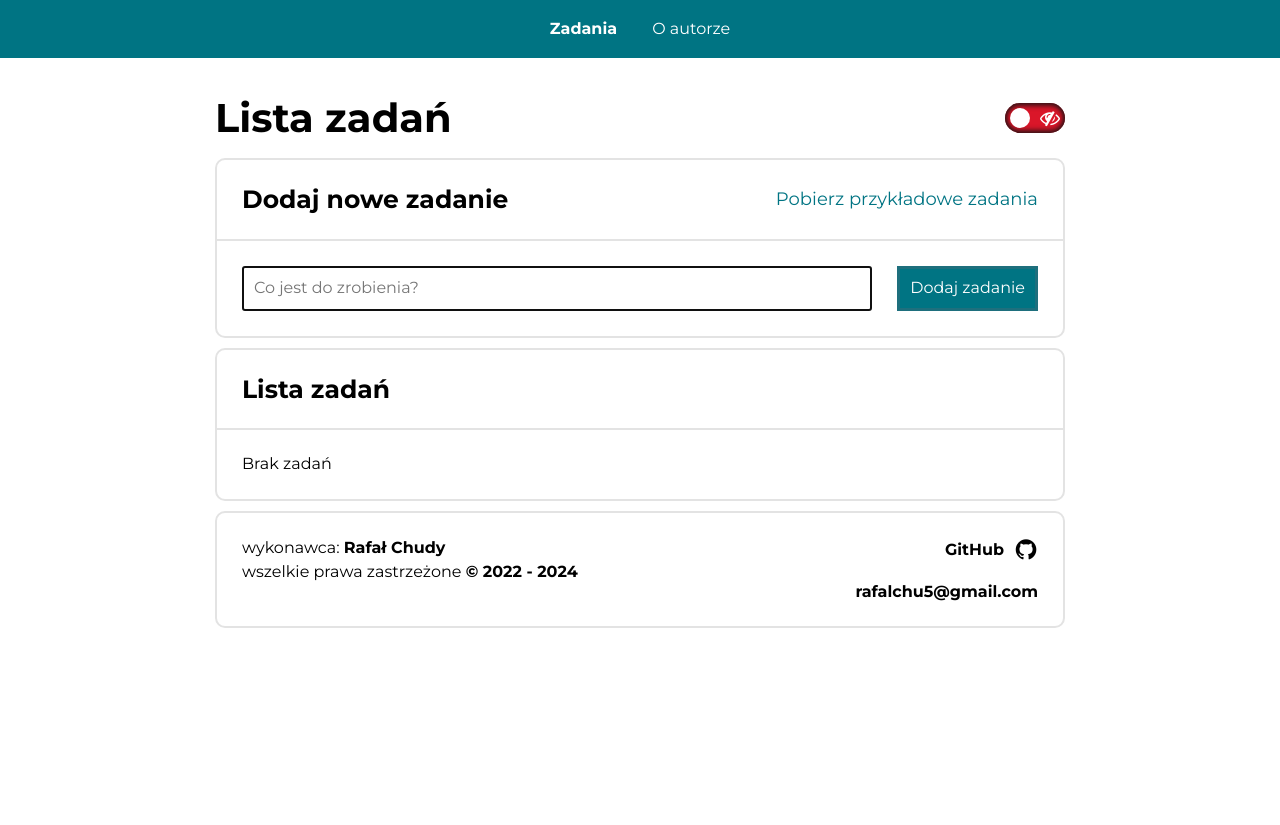
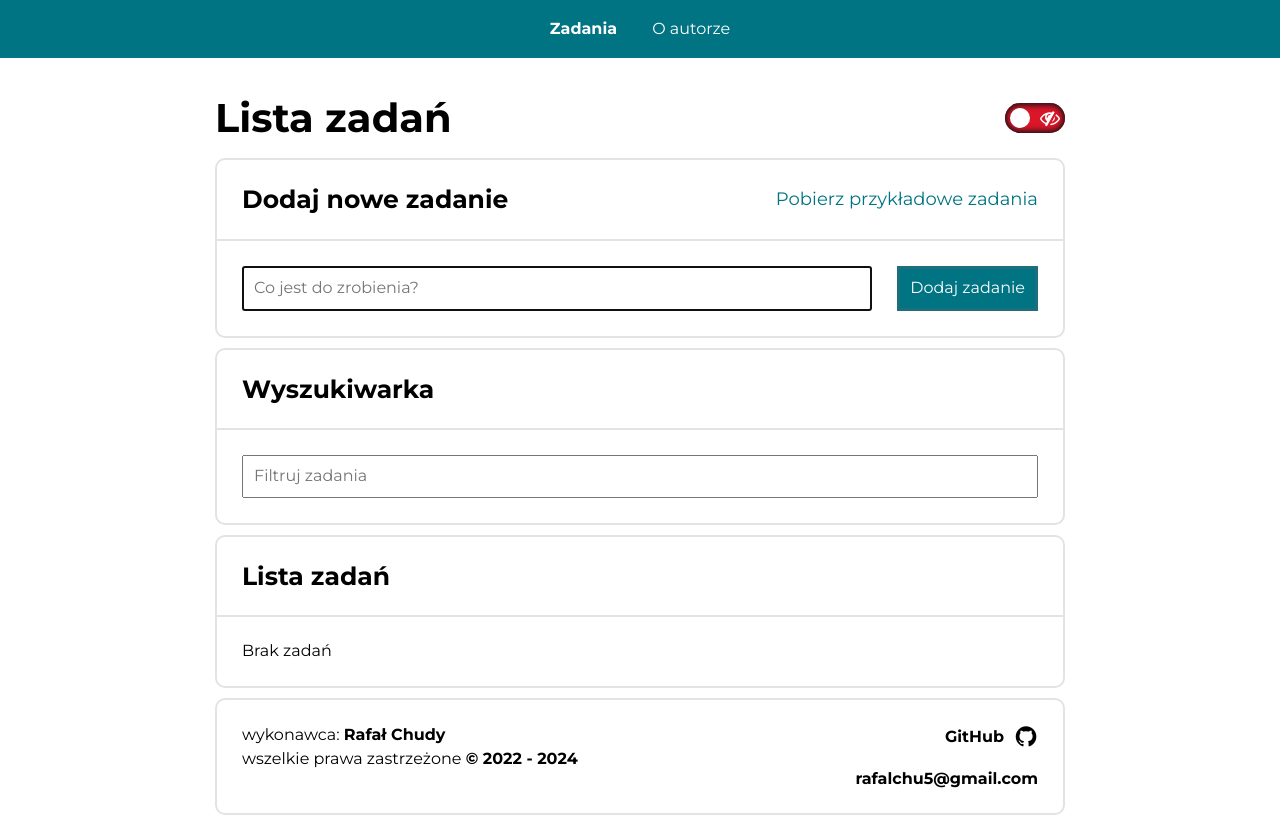
Before and after one commit to Rafal-1999/To-Do-List-React, a React (Create React App) app: page /zadania#/zadania in a window 1280 px wide. Before the commit the page ends 800 px from the top, so only its background shows below. Built offline with nearby package versions, Linux system fonts and the light colour scheme.

Commit message:
Tasks search engine created

```diff
--- a/package.json
+++ b/package.json
@@ -1,6 +1,6 @@
 {
   "name": "to-do-list-react",
-  "version": "4.52.7",
+  "version": "4.52.8",
   "private": true,
   "homepage": "https://rafal-1999.github.io/To-Do-List-React/",
   "dependencies": {
--- a/src/features/tasks/Form/index.js
+++ b/src/features/tasks/Form/index.js
@@ -4,6 +4,7 @@ import { nanoid } from "@reduxjs/toolkit";
 import { useFocusElement } from "../../../hooks/useFocusElement";
 import { selectTasks, addTask } from "../tasksSlice";
 import { FormArea, FormInput, FormButton } from "./styled";
+import { HiddenFormLabel } from "../styled";
 
 const Form = () => {
     const [taskContent, setTaskContent] = useState("");
@@ -38,7 +39,9 @@ const Form = () => {
 
     return (
         <FormArea onSubmit={onFormSubmit}>
+            <HiddenFormLabel htmlFor="tasks">Dodaj nowe zadanie</HiddenFormLabel>
             <FormInput
+                id="tasks"
                 type="text"
                 placeholder="Co jest do zrobienia?"
                 autoFocus
--- a/src/features/tasks/Tasks.js
+++ b/src/features/tasks/Tasks.js
@@ -5,6 +5,7 @@ import Form from "./Form";
 import Buttons from "./Buttons";
 import TasksList from "./TasksList";
 import { Box, Button } from "../../components/styled";
+import { HiddenFormLabel, SearchEngine } from "./styled";
 import { fetchExampleTasks } from "./tasksSlice";
 import "../../fontello/css/fontello.css";
 
@@ -28,6 +29,19 @@ const Tasks = () => {
                 }
             />
             <Content
+                title="Wyszukiwarka"
+                extraContentBottom={
+                    <form>
+                        <HiddenFormLabel htmlFor="search">Wyszukaj zadanie</HiddenFormLabel>
+                        <SearchEngine
+                            id="search"
+                            type="text"
+                            placeholder="Filtruj zadania"
+                        />
+                    </form>
+                }
+            />
+            <Content
                 isVertical
                 title="Lista zadań"
                 extraContentTop={
--- /dev/null
+++ b/src/features/tasks/styled.js
@@ -0,0 +1,17 @@
+import styled from "styled-components";
+
+export const HiddenFormLabel = styled.label`
+    width: 1px;
+    height: 1px;
+    margin: -1px;
+    padding: 0;
+    border: 0;
+    position: absolute;
+    overflow: hidden;
+    clip: rect(0, 0, 0, 0);
+`;
+
+export const SearchEngine = styled.input`
+    width: 100%;
+    padding: 10px;
+`;
```
